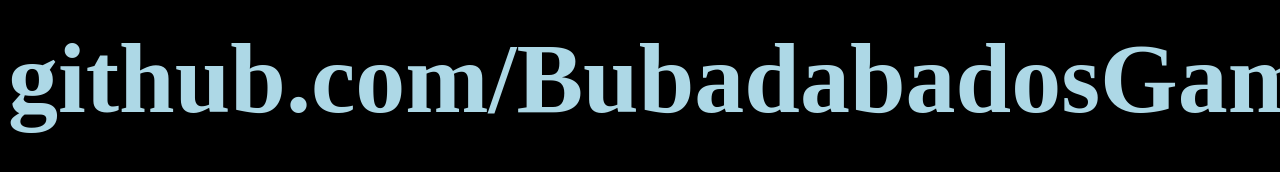
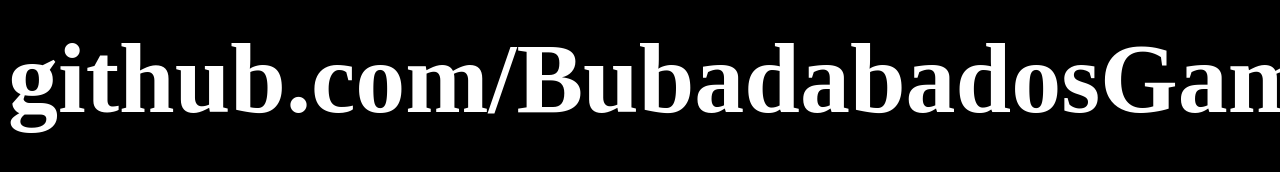
Before and after one commit to BubadabadosGames/BubadabadosGames.github.io, a plain HTML site: page index.html in a window 1280 px wide. Shown: the top 172 px of the page. Drawn offline with Linux system fonts and the light colour scheme.

Commit message:
Update index.html

```diff
--- a/index.html
+++ b/index.html
@@ -1,9 +1,9 @@
  <!DOCTYPE html>
 <html>
 <head>
+ <link href="style.css" rel="stylesheet">
 </head>
-<body style="background-color: black; text-align: center;"
->
-<h1><a href="https://github.com/BubadabadosGames"  style="text-decoration: none; color:lightBlue; font-size: 100px;">github.com/BubadabadosGames</a></h1>
+<body>
+<h1><a href="https://github.com/BubadabadosGames">github.com/BubadabadosGames</a></h1>
 </body>
 </html>
```
